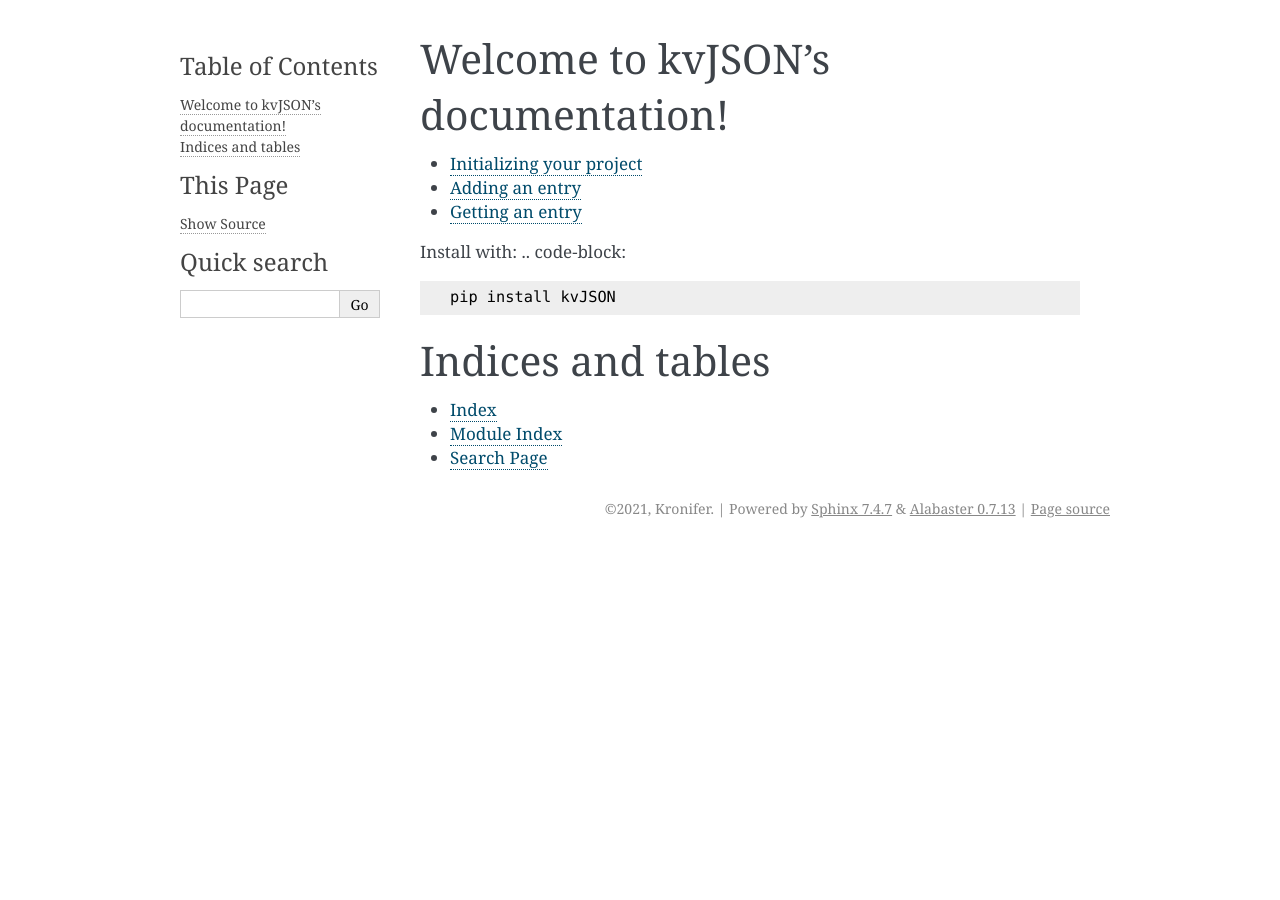
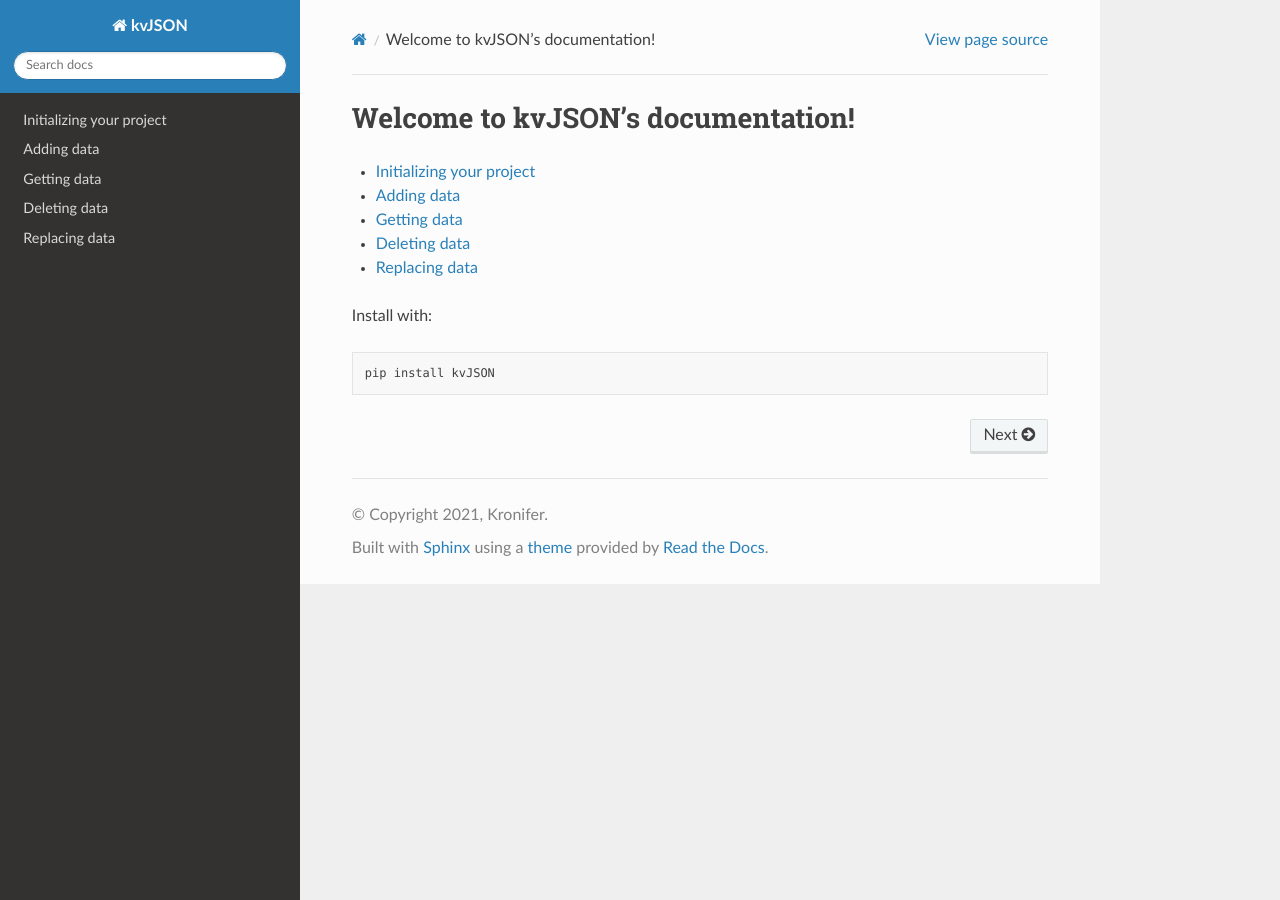
Before and after one commit to Kronifer/kvJSON-docs, a Sphinx documentation site: the page built from docs/index.rst, in a window 1280 px wide. Built offline with Sphinx 7.4.7 and the Read the Docs theme 2.0.0, drawn with Linux system fonts in a browser that asks for light colours.

Commit message:
More pages!

```diff
--- /dev/null
+++ b/docs/Adding-data.rst
@@ -0,0 +1,12 @@
+############
+Adding data
+############
+
+To add data to the JSON file, use:
+
+.. code:: py
+
+   kvJSON.addData(Key, value)
+
+Make sure that you replace key and value with whatever you want as your
+values!
--- /dev/null
+++ b/docs/Deleting-data.rst
@@ -0,0 +1,12 @@
+#############
+Deleting data
+#############
+
+To remove data, use:
+
+.. code:: py
+
+   kvJSON.removeData(Key)
+
+Be careful doing this, because once your data is gone, it's gone
+forever!
--- a/docs/conf.py
+++ b/docs/conf.py
@@ -1,3 +1,4 @@
+import sphinx_rtd_theme
 # Configuration file for the Sphinx documentation builder.
 #
 # This file only contains a selection of the most common options. For a full
@@ -30,8 +31,7 @@
 # Add any Sphinx extension module names here, as strings. They can be
 # extensions coming with Sphinx (named 'sphinx.ext.*') or your custom
 # ones.
-extensions = [
-]
+extensions = ["sphinx_rtd_theme"]
 
 # Add any paths that contain templates here, relative to this directory.
 templates_path = ['_templates']
@@ -47,7 +47,7 @@
 # The theme to use for HTML and HTML Help pages.  See the documentation for
 # a list of builtin themes.
 #
-html_theme = 'alabaster'
+html_theme = 'sphinx_rtd_theme'
 
 # Add any paths that contain custom static files (such as style sheets) here,
 # relative to this directory. They are copied after the builtin static files,
--- a/docs/index.rst
+++ b/docs/index.rst
@@ -7,20 +7,17 @@
 ==================================
 
 .. toctree::
-   :maxdepth: 4
+   :maxdepth: 2
 
    Initializing-your-project
-   Adding-an-entry
-   Getting-an-entry
+   Adding-data
+   Getting-data
+   Deleting-data
+   Replacing-data
+
 
 Install with:
-.. code-block::
+
+.. code:: sh
 
    pip install kvJSON
-
-Indices and tables
-==================
-
-* :ref:`genindex`
-* :ref:`modindex`
-* :ref:`search`
```
Also changed, not shown: docs/Adding-an-entry.rst (deleted, +0 -11 lines), docs/Getting-an-entry.rst (deleted, +0 -16 lines), docs/Getting-data.rst (added, +16 -0 lines), docs/Replacing-data.rst (added, +11 -0 lines).
